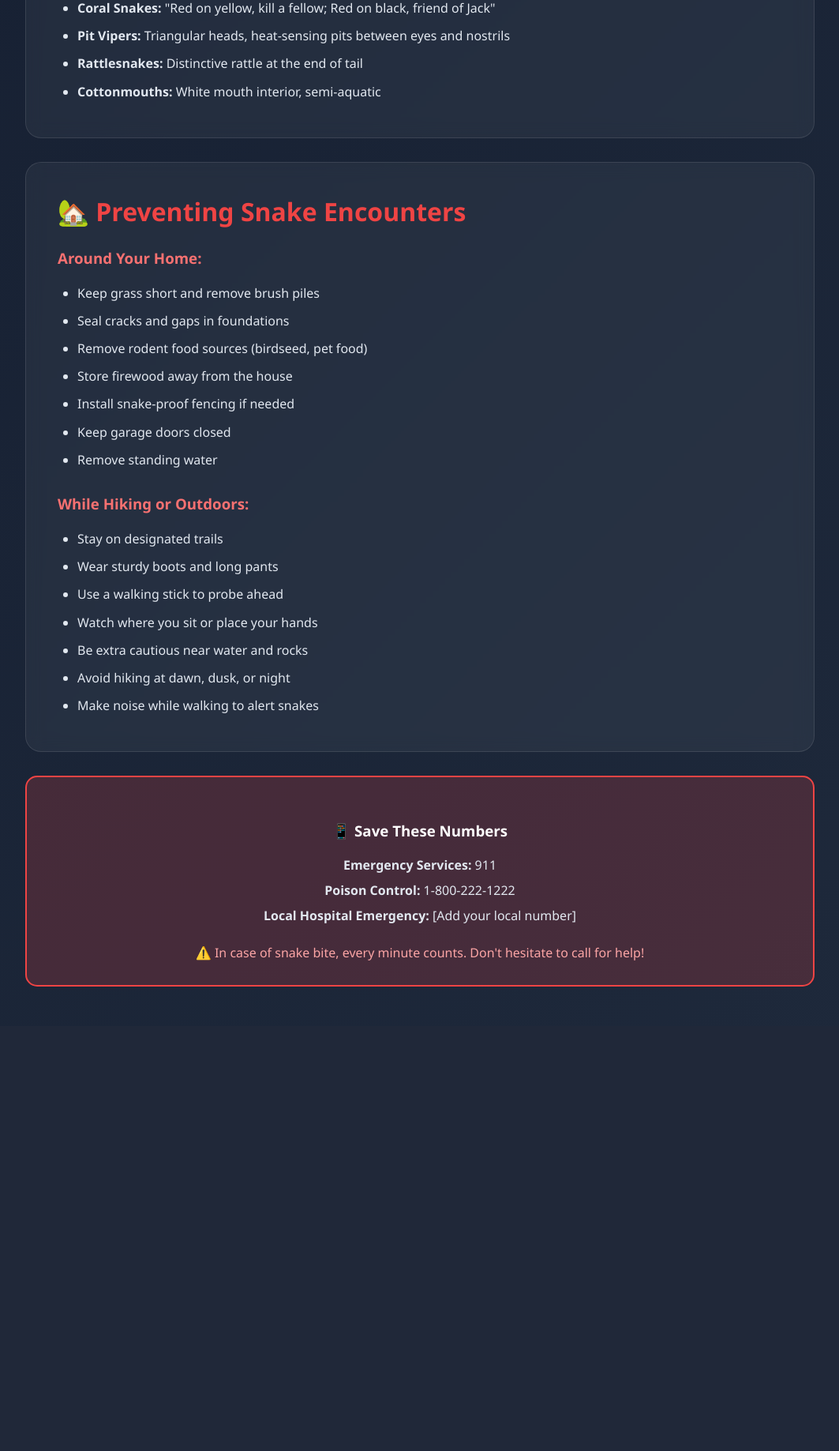
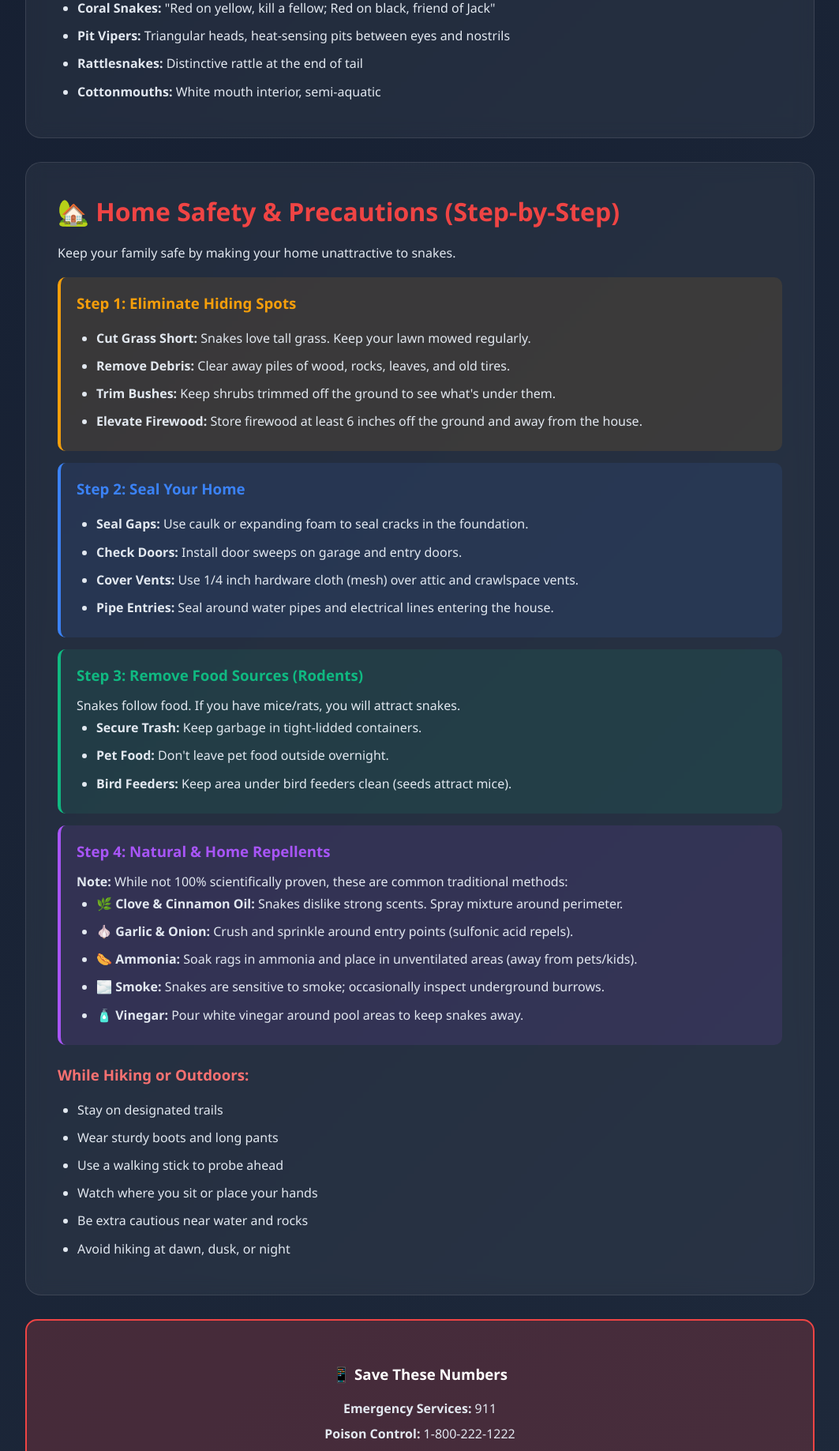
Before and after one commit to Vikramkumarx/snake-bite-prediction, a Flask app: page /safety in a window 1280 px wide. Shown: the part 3241-5078 px from the top of the page at 79% size, without its empty margins (108-1171 px from the left). Before the commit the page ends 4490 px from the top, so only its background shows below. Run offline with Flask 3, Linux system fonts and the light colour scheme.

Commit message:
Safety: Added Home-made Precaution Steps & Natural Repellents

```diff
--- a/templates/safety.html
+++ b/templates/safety.html
@@ -302,18 +302,58 @@
         </div>
 
         <div class="card">
-            <h2>🏡 Preventing Snake Encounters</h2>
+            <h2>🏡 Home Safety & Precautions (Step-by-Step)</h2>
+            <p style="margin-bottom: 20px;">Keep your family safe by making your home unattractive to snakes.</p>
 
-            <h3>Around Your Home:</h3>
-            <ul>
-                <li>Keep grass short and remove brush piles</li>
-                <li>Seal cracks and gaps in foundations</li>
-                <li>Remove rodent food sources (birdseed, pet food)</li>
-                <li>Store firewood away from the house</li>
-                <li>Install snake-proof fencing if needed</li>
-                <li>Keep garage doors closed</li>
-                <li>Remove standing water</li>
-            </ul>
+            <div class="step-card" style="border-left-color: #f59e0b; background: rgba(245, 158, 11, 0.1);">
+                <h3 style="margin-top: 0; color: #f59e0b;">Step 1: Eliminate Hiding Spots</h3>
+                <ul>
+                    <li><strong>Cut Grass Short:</strong> Snakes love tall grass. Keep your lawn mowed regularly.</li>
+                    <li><strong>Remove Debris:</strong> Clear away piles of wood, rocks, leaves, and old tires.</li>
+                    <li><strong>Trim Bushes:</strong> Keep shrubs trimmed off the ground to see what's under them.</li>
+                    <li><strong>Elevate Firewood:</strong> Store firewood at least 6 inches off the ground and away from
+                        the house.</li>
+                </ul>
+            </div>
+
+            <div class="step-card" style="border-left-color: #3b82f6; background: rgba(59, 130, 246, 0.1);">
+                <h3 style="margin-top: 0; color: #3b82f6;">Step 2: Seal Your Home</h3>
+                <ul>
+                    <li><strong>Seal Gaps:</strong> Use caulk or expanding foam to seal cracks in the foundation.</li>
+                    <li><strong>Check Doors:</strong> Install door sweeps on garage and entry doors.</li>
+                    <li><strong>Cover Vents:</strong> Use 1/4 inch hardware cloth (mesh) over attic and crawlspace
+                        vents.</li>
+                    <li><strong>Pipe Entries:</strong> Seal around water pipes and electrical lines entering the house.
+                    </li>
+                </ul>
+            </div>
+
+            <div class="step-card" style="border-left-color: #10b981; background: rgba(16, 185, 129, 0.1);">
+                <h3 style="margin-top: 0; color: #10b981;">Step 3: Remove Food Sources (Rodents)</h3>
+                <p>Snakes follow food. If you have mice/rats, you will attract snakes.</p>
+                <ul>
+                    <li><strong>Secure Trash:</strong> Keep garbage in tight-lidded containers.</li>
+                    <li><strong>Pet Food:</strong> Don't leave pet food outside overnight.</li>
+                    <li><strong>Bird Feeders:</strong> Keep area under bird feeders clean (seeds attract mice).</li>
+                </ul>
+            </div>
+
+            <div class="step-card" style="border-left-color: #a855f7; background: rgba(168, 85, 247, 0.1);">
+                <h3 style="margin-top: 0; color: #a855f7;">Step 4: Natural & Home Repellents</h3>
+                <p><strong>Note:</strong> While not 100% scientifically proven, these are common traditional methods:
+                </p>
+                <ul>
+                    <li><strong>🌿 Clove & Cinnamon Oil:</strong> Snakes dislike strong scents. Spray mixture around
+                        perimeter.</li>
+                    <li><strong>🧄 Garlic & Onion:</strong> Crush and sprinkle around entry points (sulfonic acid
+                        repels).</li>
+                    <li><strong>🌭 Ammonia:</strong> Soak rags in ammonia and place in unventilated areas (away from
+                        pets/kids).</li>
+                    <li><strong>🌫️ Smoke:</strong> Snakes are sensitive to smoke; occasionally inspect underground
+                        burrows.</li>
+                    <li><strong>🧴 Vinegar:</strong> Pour white vinegar around pool areas to keep snakes away.</li>
+                </ul>
+            </div>
 
             <h3>While Hiking or Outdoors:</h3>
             <ul>
@@ -323,7 +363,6 @@
                 <li>Watch where you sit or place your hands</li>
                 <li>Be extra cautious near water and rocks</li>
                 <li>Avoid hiking at dawn, dusk, or night</li>
-                <li>Make noise while walking to alert snakes</li>
             </ul>
         </div>
 
```
